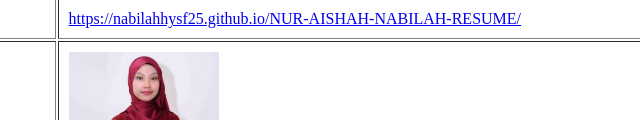
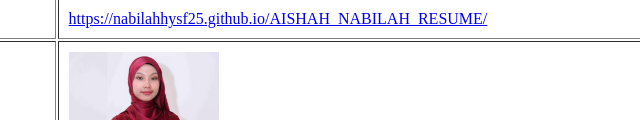
Before and after one commit to nabilahhysf25/AISHAH_NABILAH_RESUME, a plain HTML site: page aboutme.html in a window 1280 px wide. Shown: the part 680-800 px from the top of the page, 330-970 px from the left. Drawn offline with Linux system fonts and the light colour scheme.

Commit message:
aboutme.html

```diff
--- a/aboutme.html
+++ b/aboutme.html
@@ -92,8 +92,8 @@
   <tr>
     <td><strong>Published URL</strong></td>
     <td>
-      <a href="https://nabilahhysf25.github.io/NUR-AISHAH-NABILAH-RESUME/" target="_blank">
-        https://nabilahhysf25.github.io/NUR-AISHAH-NABILAH-RESUME/
+      <a href="https://nabilahhysf25.github.io/AISHAH_NABILAH_RESUME/" target="_blank">
+        https://nabilahhysf25.github.io/AISHAH_NABILAH_RESUME/
       </a>
     </td>
   </tr>
```
